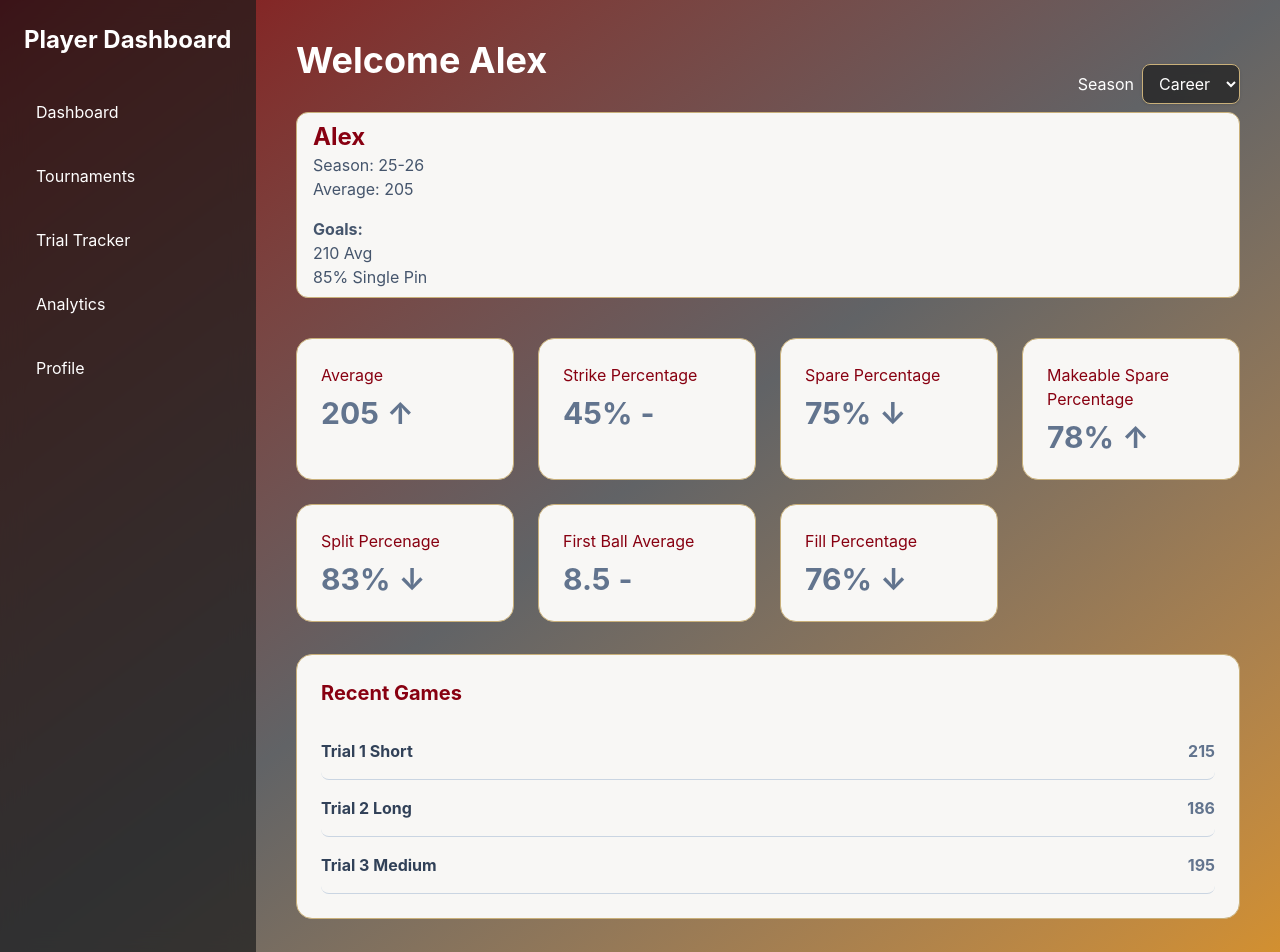
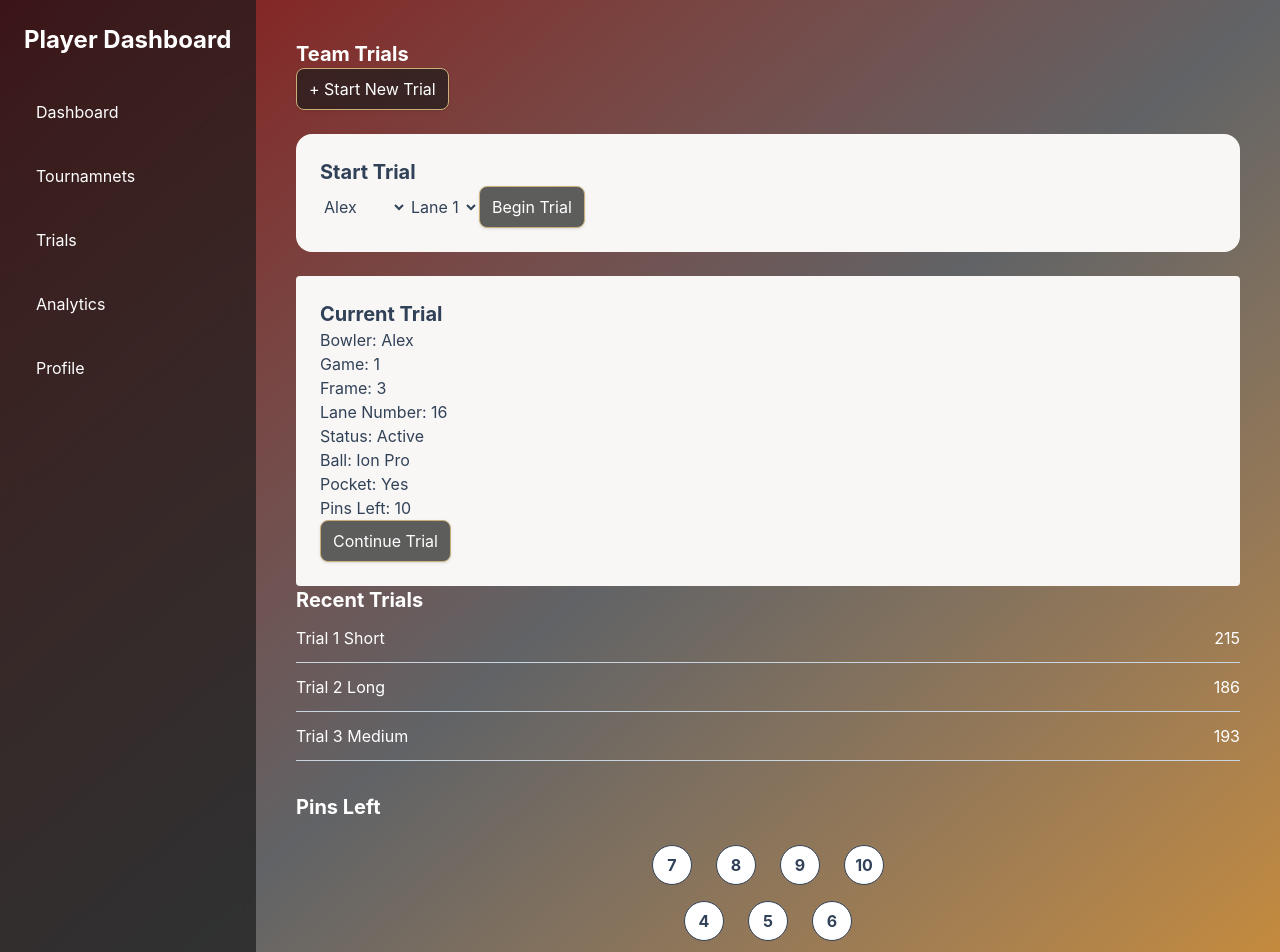
Before and after one commit to aldufour1019/dashboard, a React (Vite) app: page /team-trials in a window 1280 px wide. Shown: the top 952 px of the page. Built offline with nearby package versions, Linux system fonts and the light colour scheme.

Commit message:
Added Trial Session page with Pins. Also made layout appear across the app.

```diff
--- a/package.json
+++ b/package.json
@@ -13,6 +13,7 @@
     "@tailwindcss/vite": "^4.3.0",
     "react": "^19.2.6",
     "react-dom": "^19.2.6",
+    "react-router-dom": "^7.15.1",
     "tailwindcss": "^4.3.0"
   },
   "devDependencies": {
--- a/src/App.jsx
+++ b/src/App.jsx
@@ -1,35 +1,23 @@
-import './App.css'
-import StatsSection from './components/StatsSection'
-import Sidebar from './components/Sidebar'
-import RecentGames from './components/RecentGames'
-import ProfileCard from './components/ProfileCard.jsx'
+import { BrowserRouter, Routes, Route }
+from 'react-router-dom'
 
-const bowler = {
-  name:"Alex"
-}
-
-
+import Dashboard from './pages/Dashboard'
+import Tournaments from './pages/Tournaments'
+import TeamTrials from './pages/TeamTrials'
+import TrialSession from './pages/TrialSession'
+import Profile from './pages/Profile'
 
 function App() {
- return (
-   <div className="bg-gradient-to-br from-[#880011] via-[#616366] to-[#D3902F] min-h-screen text-white flex">
- <Sidebar />
-  <div className="flex-1 p-10">
-    <div className="flex justify-between items-center">
-  <h1 className="text-4xl font-bold mb-8">Welcome {bowler.name}</h1>
-   <div className="mt-4"><label className="text-[#FFFFFF] mr-2">Season</label>
-    <select className="bg-[#1c1c1c]/70 backdrop-blur-md border border-[#c9B07A] rounded-lg px-3 py-2 text-[#FFFFFF] shadow-sm">
-    <option>Career</option>
-    <option>26-27</option>
-    <option>25-26</option>
-    </select>
-    </div>
-</div>
-<ProfileCard />
-   <StatsSection />
-   <RecentGames />
-  </div>
-  </div>
- )
+  return (
+    <BrowserRouter>
+    <Routes>
+      <Route path="/" element={<Dashboard />}/>
+      <Route path="/tournaments" element={<Tournaments />} />
+      <Route path="/team-trials" element={<TeamTrials />}/>
+      <Route path="/trial-session" element={<TrialSession />}/>
+      <Route path="/profile" element={<Profile />}/>
+    </Routes>
+    </BrowserRouter>
+  )
 }
 export default App
--- /dev/null
+++ b/src/components/Layout.jsx
@@ -0,0 +1,14 @@
+import Sidebar from './Sidebar'
+
+function Layout({children}) {
+    return (
+         <div className="bg-gradient-to-br from-[#880011] via-[#616366] to-[#D3902F] min-h-screen text-white flex">
+                <Sidebar />
+                <div className="flex-1 p-10">
+                    {children}
+                </div>
+                </div>
+    )
+}
+
+export default Layout
--- /dev/null
+++ b/src/components/PinDeck.jsx
@@ -0,0 +1,31 @@
+function PinDeck() {
+    return (
+        <div className="mt-8">
+            <h2 className = "font-bold text-xl mb-6">
+                Pins Left
+            </h2>
+            <div className="flex flex-col items-center gap-4">
+                    <div className="flex gap-6">
+                    <div className="w-10 h-10 rounded-full bg-white border flex items-center justify-center text-md font-bold text-slate-700">7</div>
+                    <div className="w-10 h-10 rounded-full bg-white border flex items-center justify-center text-md font-bold text-slate-700">8</div>
+                    <div className="w-10 h-10 rounded-full bg-white border flex items-center justify-center text-md font-bold text-slate-700">9</div>
+                    <div className="w-10 h-10 rounded-full bg-white border flex items-center justify-center text-md font-bold text-slate-700">10</div>
+                    </div>
+                <div className="flex gap-6">
+                    <div className="w-10 h-10 rounded-full bg-white border flex items-center justify-center text-md font-bold text-slate-700">4</div>
+                    <div className="w-10 h-10 rounded-full bg-white border flex items-center justify-center text-md font-bold text-slate-700">5</div>
+                    <div className="w-10 h-10 rounded-full bg-white border flex items-center justify-center text-md font-bold text-slate-700">6</div>
+                </div>
+                <div className="flex gap-6">
+                    <div className="w-10 h-10 rounded-full bg-white border flex items-center justify-center text-md font-bold text-slate-700">2</div>
+                    <div className="w-10 h-10 rounded-full bg-white border flex items-center justify-center text-md font-bold text-slate-700">3</div>
+                </div>
+                <div className="flex gap-6">
+                    <div className="w-10 h-10 rounded-full bg-white border flex items-center justify-center text-md font-bold text-slate-700">1</div>
+                </div>
+            </div>
+        </div>
+    )
+}
+
+export default PinDeck
--- a/src/components/Sidebar.jsx
+++ b/src/components/Sidebar.jsx
@@ -1,14 +1,23 @@
+import { Link } from 'react-router-dom'
+
 function Sidebar() {
+const navItems =[
+    {name: "Dashboard", path:"/"},
+    {name: "Tournamnets", path:"/tounaments"},
+    {name: "Trials", path:"/team-trials"},
+    {name: "Analytics", path:"/analytics"},
+    {name: "Profile", path: "/profile"}
+]
+
     return (
     <div className="w-64 bg-[#1c1c1c]/70 backdrop-blur-md p-6 border-[#CFCAC3]">
 
     <h1 className="text-2xl font-bold mb-8">Player Dashboard</h1>
   <div className="space-y-4 text-[#FFFFFF]">
-    <p className="hover:bg-[#D3902F] hover:text-[#880011] p-3 rounded-xl cursor-pointer transition">Dashboard</p>
-    <p className="hover:bg-[#D3902F] hover:text-[#880011] p-3 rounded-xl cursor-pointer transition">Tournaments</p>
-    <p className="hover:bg-[#D3902F] hover:text-[#880011] p-3 rounded-xl cursor-pointer transition">Trial Tracker</p>
-    <p className="hover:bg-[#D3902F] hover:text-[#880011] p-3 rounded-xl cursor-pointer transition">Analytics</p>
-    <p className="hover:bg-[#D3902F] hover:text-[#880011] p-3 rounded-xl cursor-pointer transition">Profile</p>
+    {navItems.map((item,index)=>(
+    <Link key = {index} to={item.path} className="hover:bg-[#D3902F] hover:text-[#880011] p-3 rounded-xl cursor-pointer transition block"> {item.name}</Link>
+    ))}
+
   </div>
   </div>
     )
--- /dev/null
+++ b/src/pages/Dashboard.jsx
@@ -0,0 +1,25 @@
+import StatsSection from '../components/StatsSection'
+import Layout from '../components/layout'
+import RecentGames from '../components/RecentGames'
+import ProfileCard from '../components/ProfileCard.jsx'
+
+function Dashboard() {
+ return (
+  <Layout>
+    <div className="flex justify-between items-center">
+  <h1 className="text-4xl font-bold mb-8">Welcome Alex</h1>
+   <div className="mt-4"><label className="text-[#FFFFFF] mr-2">Season</label>
+    <select className="bg-[#1c1c1c]/70 backdrop-blur-md border border-[#c9B07A] rounded-lg px-3 py-2 text-[#FFFFFF] shadow-sm">
+    <option>Career</option>
+    <option>26-27</option>
+    <option>25-26</option>
+    </select>
+    </div>
+</div>
+    <ProfileCard />
+   <StatsSection />
+   <RecentGames />
+   </Layout>
+ )
+}
+export default Dashboard
--- /dev/null
+++ b/src/pages/Profile.jsx
@@ -0,0 +1,9 @@
+import Layout from '../components/layout'
+function Profile() {
+    return (
+        <Layout>
+       <h1>Profile Page</h1>
+        </Layout>
+    )
+}
+export default Profile
--- /dev/null
+++ b/src/pages/TeamTrials.jsx
@@ -0,0 +1,81 @@
+import PinDeck from '../components/PinDeck'
+import Layout from '../components/layout'
+function TeamTrials() {
+    const trials = [
+        {name:"Trial 1 Short", score: 215},
+        {name:"Trial 2 Long", score: 186},
+        {name:"Trial 3 Medium", score: 193}
+    ]
+
+    const currentTrial = {
+        bowler: "Alex",
+        game:1,
+        frame:3,
+        lane:16,
+        status:"Active",
+        ball: "Ion Pro",
+        pocket: "Yes",
+        pin: 10
+    }
+
+    return (
+        <Layout>
+            <h1 className="font-bold text-xl">
+                Team Trials
+            </h1>
+
+            <button className="bg-[#1c1c1c]/70 backdrop-blur-md border border-[#c9B07A] rounded-lg px-3 py-2 text-[#FFFFFF] shadow-sm">
+                + Start New Trial
+            </button>
+
+            <div className="mt-6 bg-[#F8F7F5] p-6 rounded-2xl">
+                <h2 className="font-bold text-xl text-slate-700">
+                    Start Trial
+                </h2>
+                <select className="text-slate-700">
+                    <option>Alex</option>
+                    <option>Bowler 2</option>
+                </select>
+                <select className="text-slate-700">
+                    <option>Lane 1</option>
+                    <option>Lane 2</option>
+                </select>
+
+                <button className="bg-[#1c1c1c]/70 backdrop-blur-md border border-[#c9B07A] rounded-lg px-3 py-2 text-[#FFFFFF] shadow-sm">
+                    Begin Trial
+                </button>
+            </div>
+            <div className="mt-6 bg-[#f8f7f5] p-6 rounded 2xl">
+            <h2 className="font-bold text-xl text-slate-700">
+                Current Trial
+            </h2>
+
+                    <p className="text-slate-700">Bowler: {currentTrial.bowler}</p>
+                    <p className="text-slate-700">Game: {currentTrial.game}</p>
+                    <p className="text-slate-700">Frame: {currentTrial.frame}</p>
+                    <p className="text-slate-700">Lane Number: {currentTrial.lane}</p>
+                    <p className="text-slate-700">Status: {currentTrial.status}</p>
+                    <p className="text-slate-700">Ball: {currentTrial.ball}</p>
+                    <p className="text-slate-700">Pocket: {currentTrial.pocket}</p>
+                    <p className="text-slate-700">Pins Left: {currentTrial.pin}</p>
+
+                    <button className="bg-[#1c1c1c]/70 backdrop-blur-md border border-[#c9B07A] rounded-lg px-3 py-2 text-[#FFFFFF] shadow-sm">
+                    Continue Trial
+                    </button>
+            </div>
+
+            <h2 className="font-bold text-xl">
+                Recent Trials
+            </h2>
+
+            {trials.map((trial,index)=>(
+                 <div key={index} className="flex justify-between py-3 border-b border-slate-300">
+                    <p>{trial.name}</p>
+                    <p>{trial.score}</p>
+                    </div>
+            ))}
+            <PinDeck />
+    </Layout>
+    )
+}
+export default TeamTrials
--- /dev/null
+++ b/src/pages/Tournaments.jsx
@@ -0,0 +1,11 @@
+import Layout from '../components/layout'
+
+function Tournaments() {
+    return(
+
+        <Layout>
+            <h1>Tournament</h1>
+        </Layout>
+    )
+}
+export default Tournaments
--- /dev/null
+++ b/src/pages/TrialSession.jsx
@@ -0,0 +1,41 @@
+import Layout from '../components/layout'
+import PinDeck from '../components/PinDeck'
+
+function TrialSession() {
+    const currentTrial = {
+        bowler:"Alex",
+        game:1,
+        frame:3,
+        lane:12,
+        score:52,
+        ball:"Ion Pro"
+    }
+    return (
+        <Layout>
+            <h1 className = "text-4xl font-bold">
+                Active Trial
+            </h1>
+
+            <div className="mt-8 bg-[#F8F7F5] border border-[#C9B07A] rounded-2xl p-6 text-slate-700">
+                <p>Bowler: {currentTrial.bowler}</p>
+                <p>Game: {currentTrial.game}</p>
+                <p>Frame: {currentTrial.frame}</p>
+                <p>Lane: {currentTrial.lane}</p>
+                <p>Current Score: {currentTrial.score}</p>
+                <p>Ball Used: {currentTrial.ball}</p>
+            </div>
+            <PinDeck />
+            <div className="mt-6 flex gap-4">
+                <h2>Pocket?</h2>
+
+                <button className="bg-green-600 px-4 py-2 rounded-lg text-white">Yes</button>
+                <button className="bg-red-600 px-4 py-2 rounded-lg text-white">No</button>
+            </div>
+            <div className="mt-6">
+                <label className="block font-bold mb-2 text-slate-700">Notes</label>
+                <textarea placeholder="Any Notes on frame that you have" className="w-full h-24 bg-[#F8F7F5] border border-[#C9B07A] rounded-xl p-3 text-slate-700 resize-none" />
+            </div>
+        </Layout>
+    )
+}
+export default TrialSession
```
Also changed, not shown: 1 other file (tests, documents, lock files or other folders).
